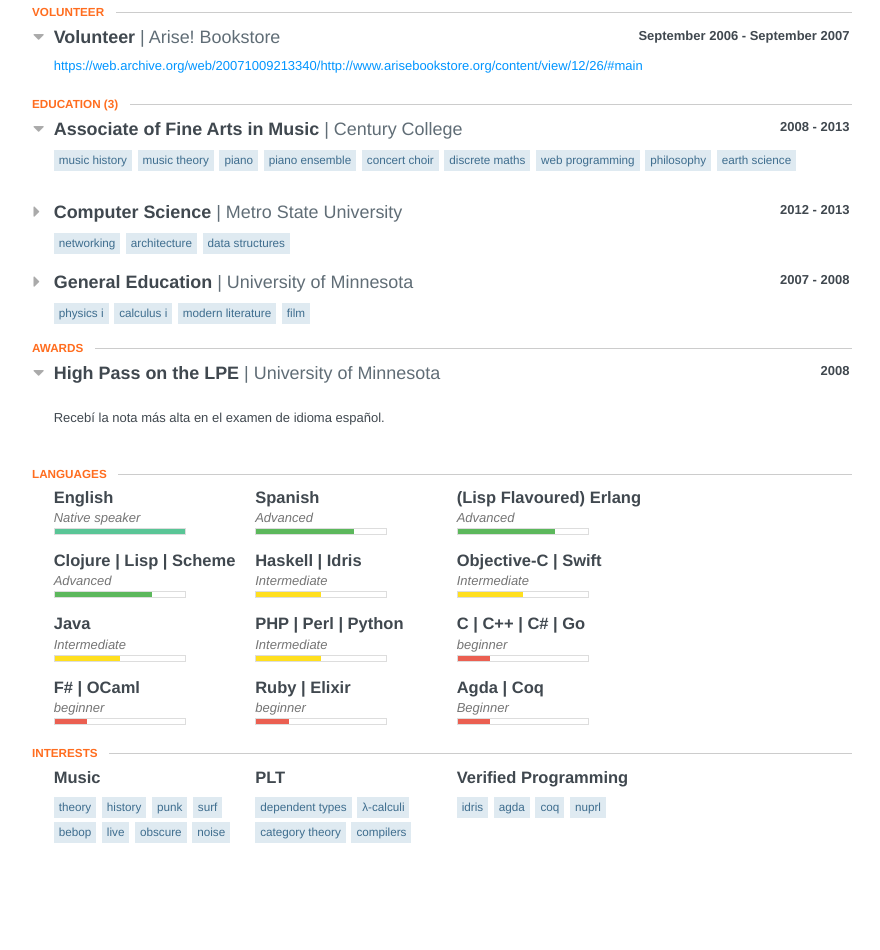
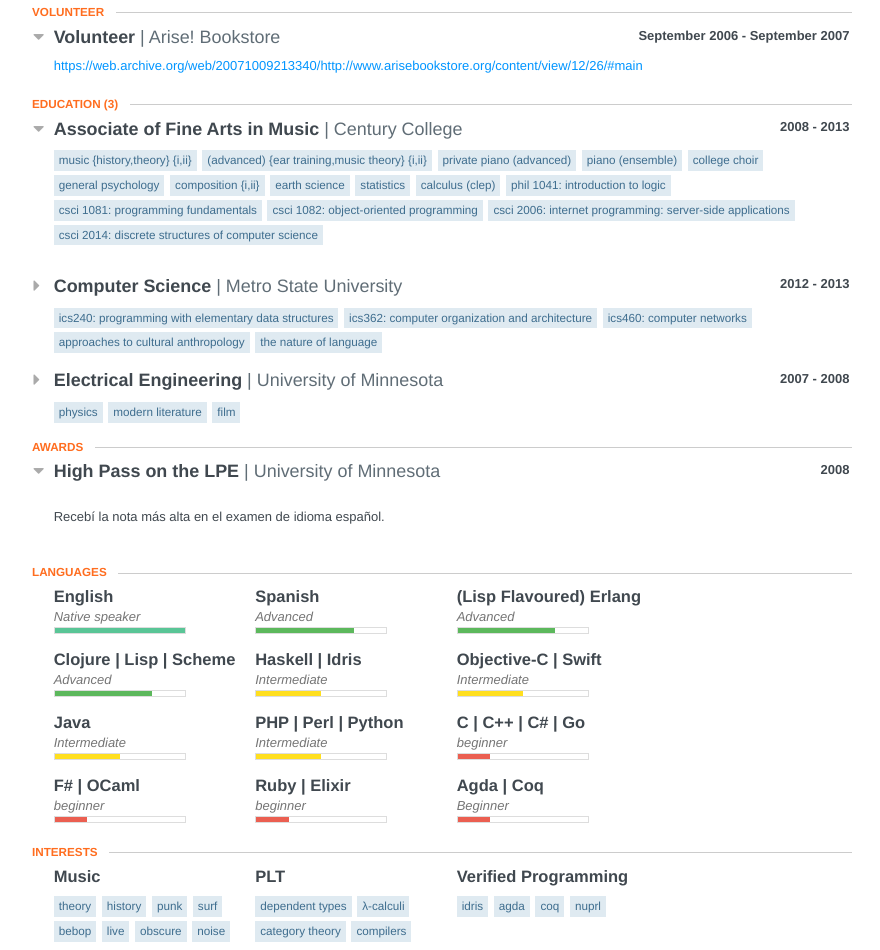
Before and after one commit to yurrriq/resume, a website: page docs/index.html in a window 1280 px wide. Shown: the part 1230-2180 px from the top of the page, without its empty margins (198-1078 px from the left). Before the commit the page ends 2127 px from the top, so only its background shows below. Drawn offline with Linux system fonts and the light colour scheme.

Commit message:
Update coursework

```diff
--- a/docs/index.html
+++ b/docs/index.html
@@ -508,15 +508,21 @@ Century College
 </div>
 </header>
 <ul class="courses">
-<li>Music History</li>
-<li>Music Theory</li>
-<li>Piano</li>
-<li>Piano Ensemble</li>
-<li>Concert Choir</li>
-<li>Discrete Maths</li>
-<li>Web Programming</li>
-<li>Philosophy</li>
+<li>Music {History,Theory} {I,II}</li>
+<li>(Advanced) {Ear Training,Music Theory} {I,II}</li>
+<li>Private Piano (Advanced)</li>
+<li>Piano (Ensemble)</li>
+<li>College Choir</li>
+<li>General Psychology</li>
+<li>Composition {I,II}</li>
 <li>Earth Science</li>
+<li>Statistics</li>
+<li>Calculus (CLEP)</li>
+<li>PHIL 1041: Introduction to Logic</li>
+<li>CSCI 1081: Programming Fundamentals</li>
+<li>CSCI 1082: Object-Oriented Programming</li>
+<li>CSCI 2006: Internet Programming: Server-side Applications</li>
+<li>CSCI 2014: Discrete Structures of Computer Science</li>
 </ul>
 <div class="item display" style="opacity:1">
 </div>
@@ -542,9 +548,11 @@ Metro State University
 </div>
 </header>
 <ul class="courses">
-<li>Networking</li>
-<li>Architecture</li>
-<li>Data Structures</li>
+<li>ICS240: Programming with Elementary Data Structures</li>
+<li>ICS362: Computer Organization and Architecture</li>
+<li>ICS460: Computer Networks</li>
+<li>Approaches to Cultural Anthropology</li>
+<li>The Nature of Language</li>
 </ul>
 <div class="item display none" style="opacity:0">
 </div>
@@ -554,7 +562,7 @@ Metro State University
 </span>
 <div class="header-left">
 <div class="area">
-General Education
+Electrical Engineering
 </div>
 <div class="institution">
 University of Minnesota
@@ -570,8 +578,7 @@ University of Minnesota
 </div>
 </header>
 <ul class="courses">
-<li>Physics I</li>
-<li>Calculus I</li>
+<li>Physics</li>
 <li>Modern Literature</li>
 <li>Film</li>
 </ul>
```
Also changed, not shown: resume.json (+22 -15 lines).
